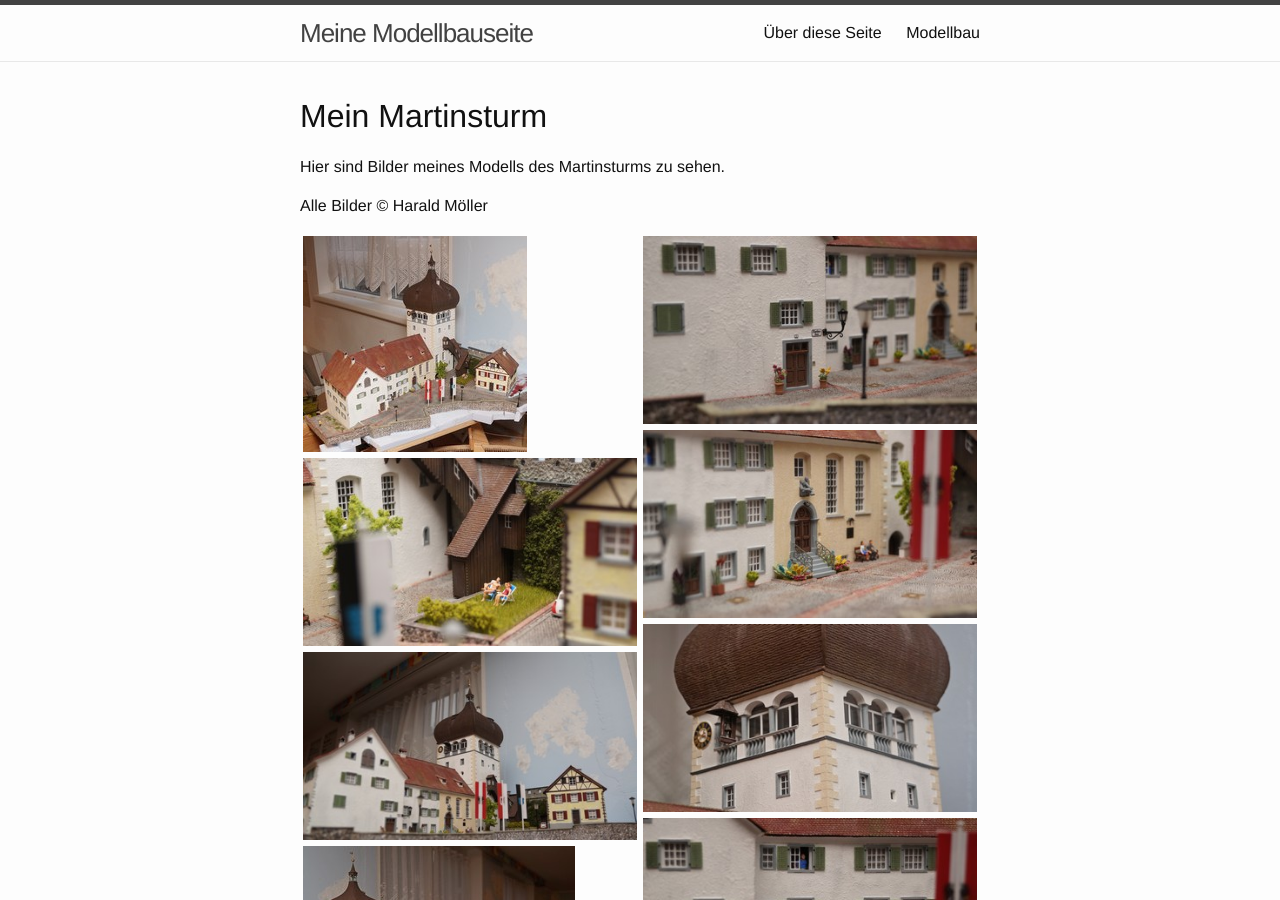
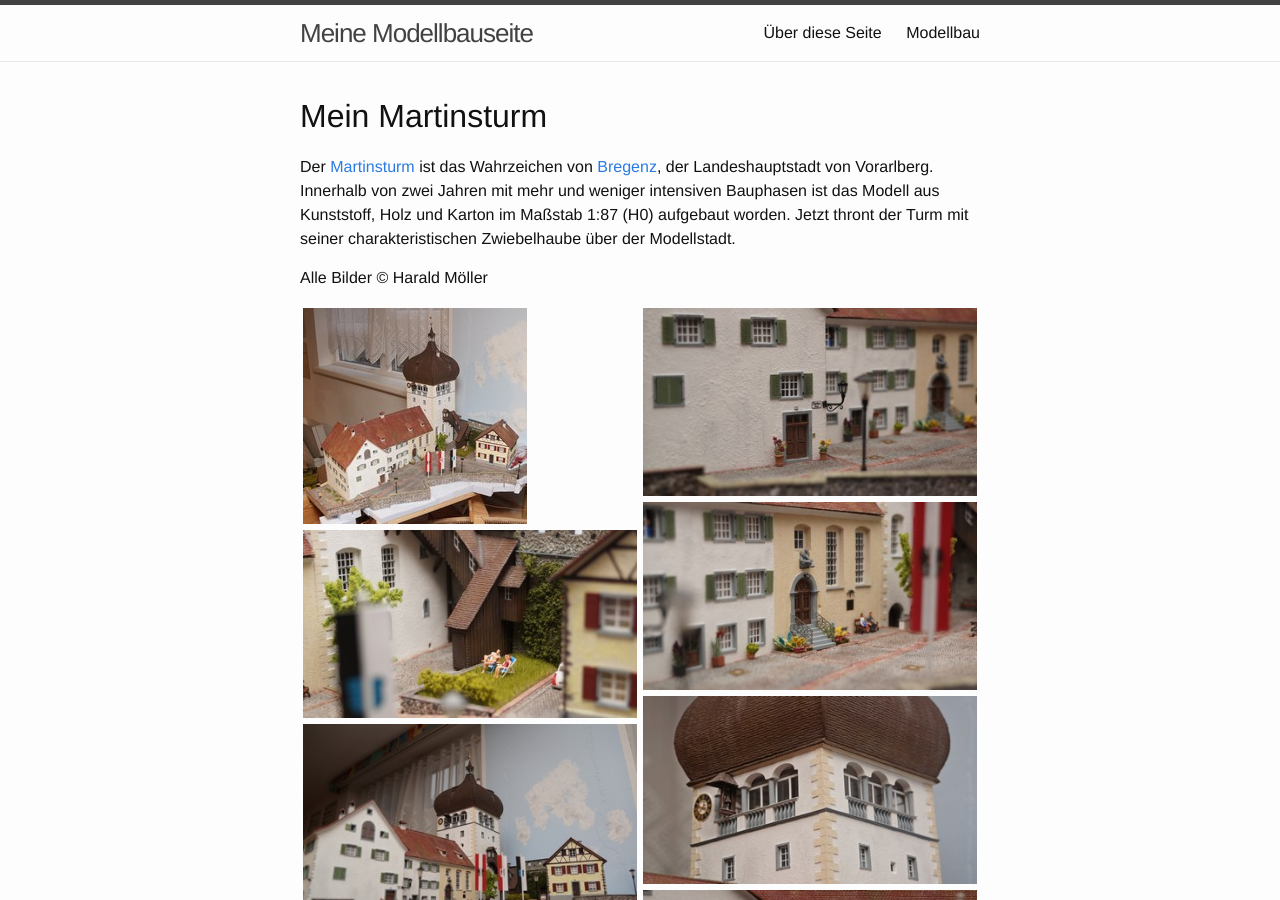
Before and after one commit to HarMol00/homepage, a Jekyll site: the page built from modelling/martinsturm.md, in a window 1280 px wide and 900 px high. Built offline with Jekyll 4.4.1, drawn with Linux system fonts in a browser that asks for light colours; comment, search, counter and statistics services are not loaded.

Commit message:
text update

```diff
--- a/modelling/martinsturm.md
+++ b/modelling/martinsturm.md
@@ -5,7 +5,7 @@ no_menu_item: true # required only for this example website because of menu cons
 support: [jquery, gallery]
 ---
 
-Hier sind Bilder meines Modells des Martinsturms zu sehen.
+Der <a href="https://de.wikipedia.org/wiki/Martinsturm_(Bregenz)">Martinsturm</a> ist das Wahrzeichen von <a href="https://www.bregenz.travel">Bregenz</a>, der Landeshauptstadt von Vorarlberg. Innerhalb von zwei Jahren mit mehr und weniger intensiven Bauphasen ist das Modell aus Kunststoff, Holz und Karton im Maßstab 1:87 (H0) aufgebaut worden. Jetzt thront der Turm mit seiner charakteristischen Zwiebelhaube über der Modellstadt.
 
 Alle Bilder © Harald Möller
 
```
